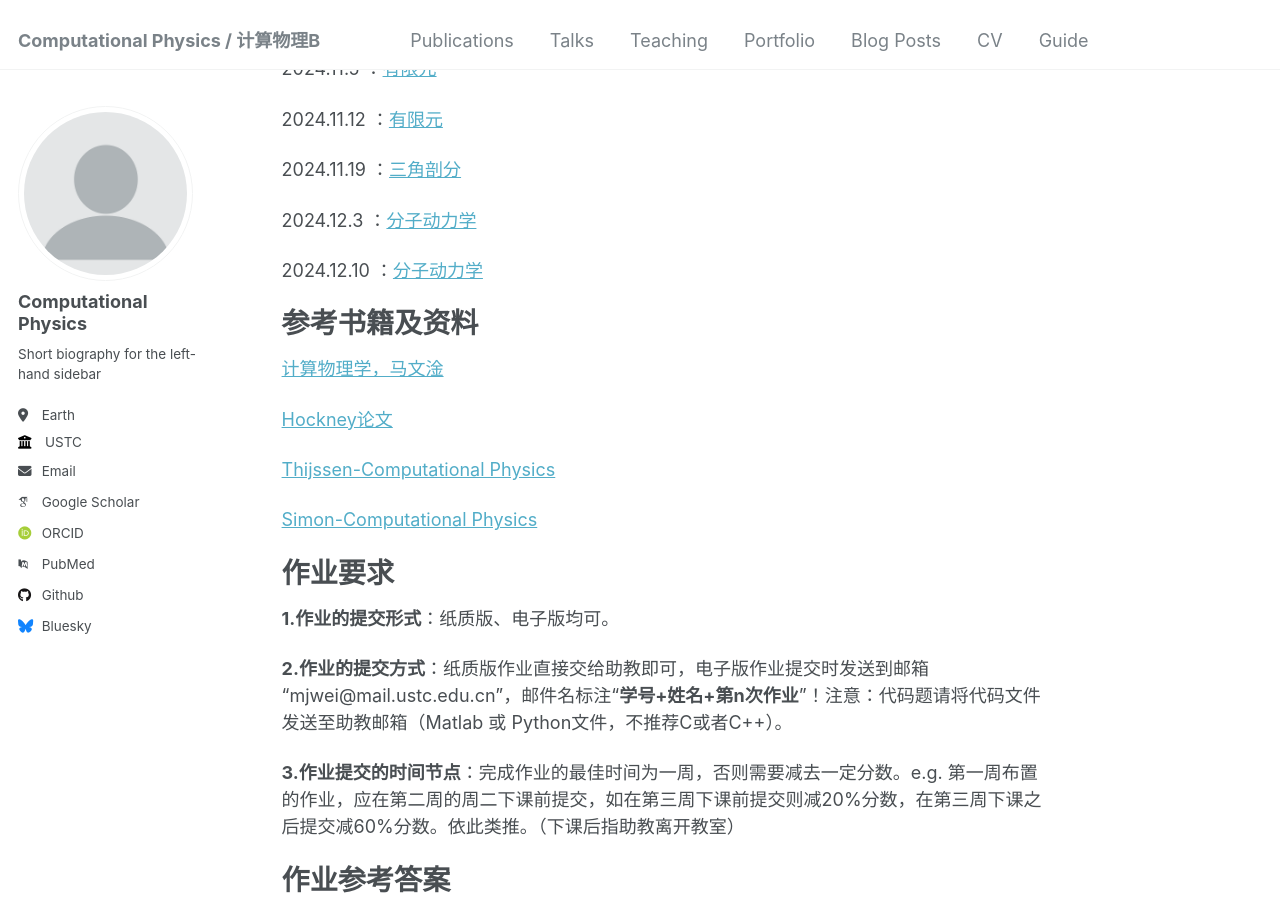
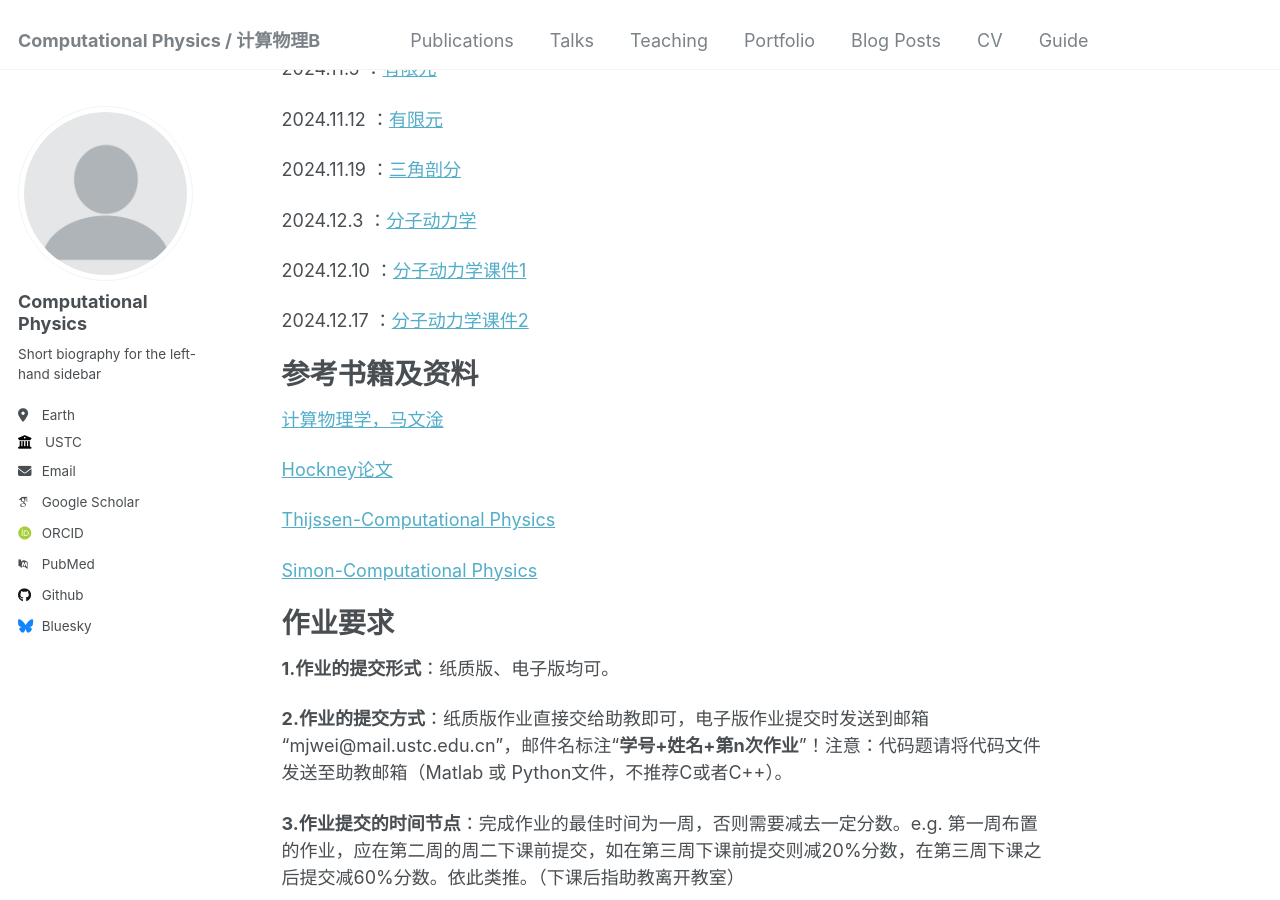
Before and after one commit to ZhouJikunn/ZhouJikunn.github.io, a Jekyll site: the page built from _pages/about.md, in a window 1280 px wide and 900 px high, scrolled down 552 px. Built offline with Jekyll 4.4.1, drawn with Linux system fonts in a browser that asks for light colours; some web fonts are replaced.

Commit message:
Update about.md

```diff
--- a/_pages/about.md
+++ b/_pages/about.md
@@ -34,7 +34,9 @@ redirect_from:
 
 2024.12.3 ：[分子动力学](http://zhoujikunn.github.io/files/分子动力学参考资料.pdf)
 
-2024.12.10 ：[分子动力学](http://zhoujikunn.github.io/files/分子动力学1.pdf)
+2024.12.10 ：[分子动力学课件1](http://zhoujikunn.github.io/files/分子动力学1.pdf)
+
+2024.12.17 ：[分子动力学课件2](http://zhoujikunn.github.io/files/分子动力学2.pdf)
 
 
 参考书籍及资料
```
